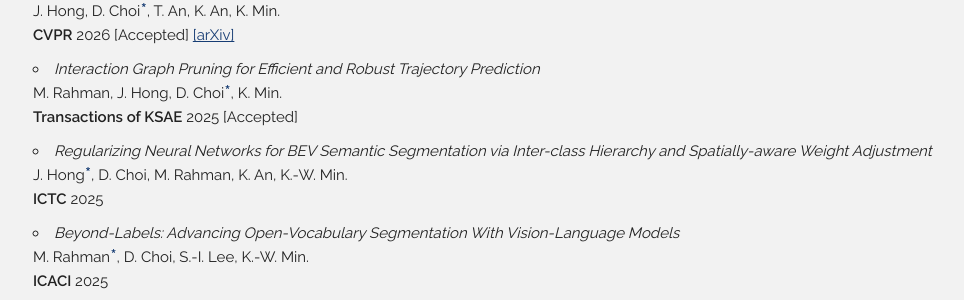
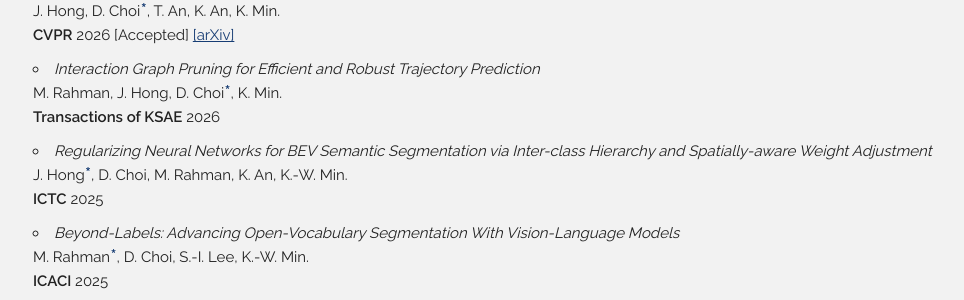
Before and after one commit to adir-etri/adir-etri.github.io, a Jekyll site: the page index.html, which Jekyll copies as it is, in a window 1280 px wide and 900 px high, scrolled down 3157 px. Shown: the part 152-452 px from the top of the window, without its empty margins (147-1111 px from the left). Built offline with Jekyll 4.4.1, drawn with Linux system fonts in a browser that asks for light colours; nearby versions of some CDN libraries.

Commit message:
Update index.html

```diff
--- a/index.html
+++ b/index.html
@@ -208,7 +208,7 @@
         </li>
         <li id="pub-igp">
           <i>Interaction Graph Pruning for Efficient and Robust Trajectory Prediction</i><br>
-          M. Rahman, J. Hong, D. Choi<span class="corresponding-star">*</span>, K. Min.<br><b>Transactions of KSAE</b> 2025 [Accepted]
+          M. Rahman, J. Hong, D. Choi<span class="corresponding-star">*</span>, K. Min.<br><b>Transactions of KSAE</b> 2026
         </li>
         <li id="pub-bev-reg">
           <i>Regularizing Neural Networks for BEV Semantic Segmentation via Inter-class Hierarchy and Spatially-aware Weight Adjustment</i><br>
```
